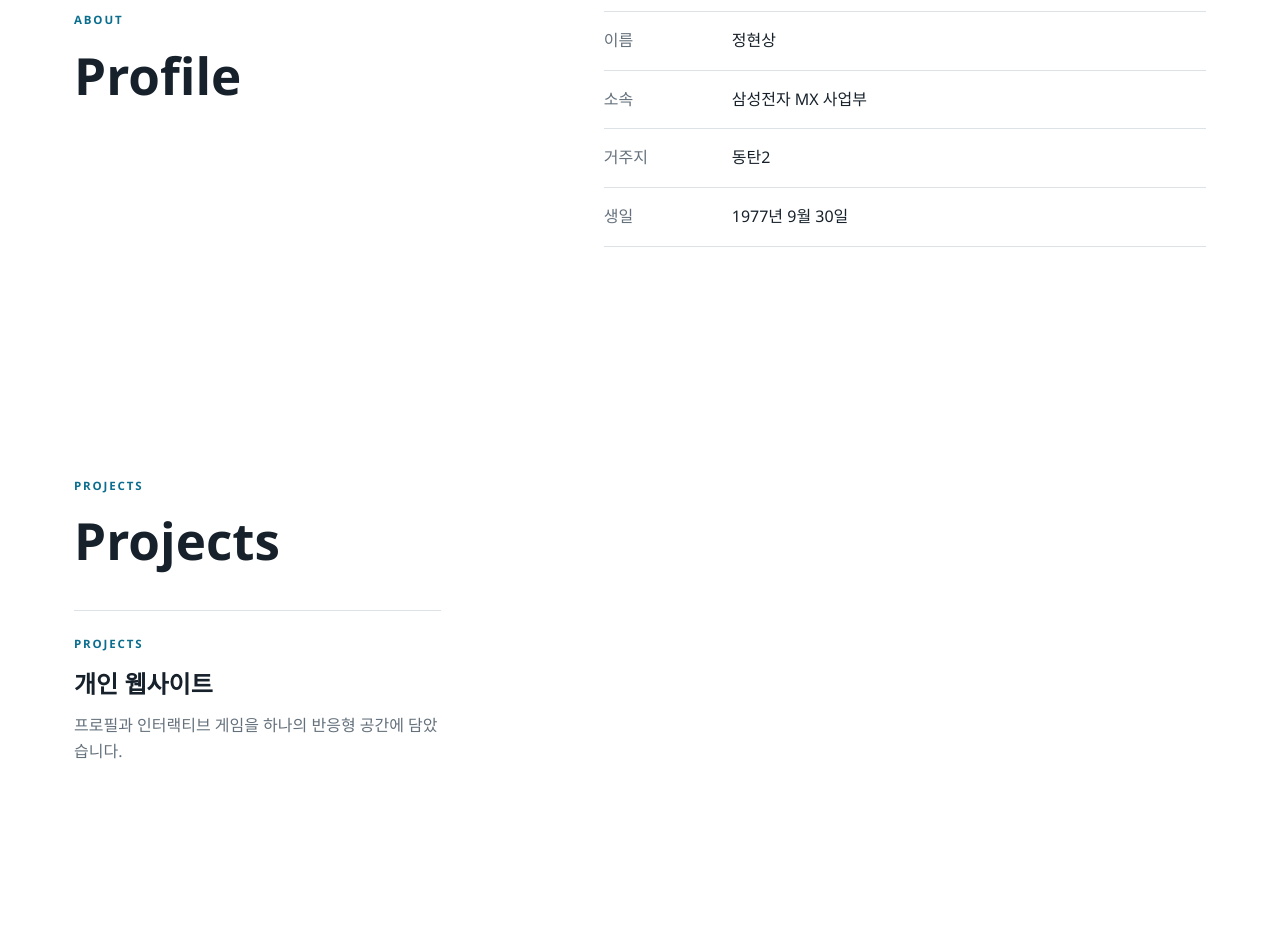
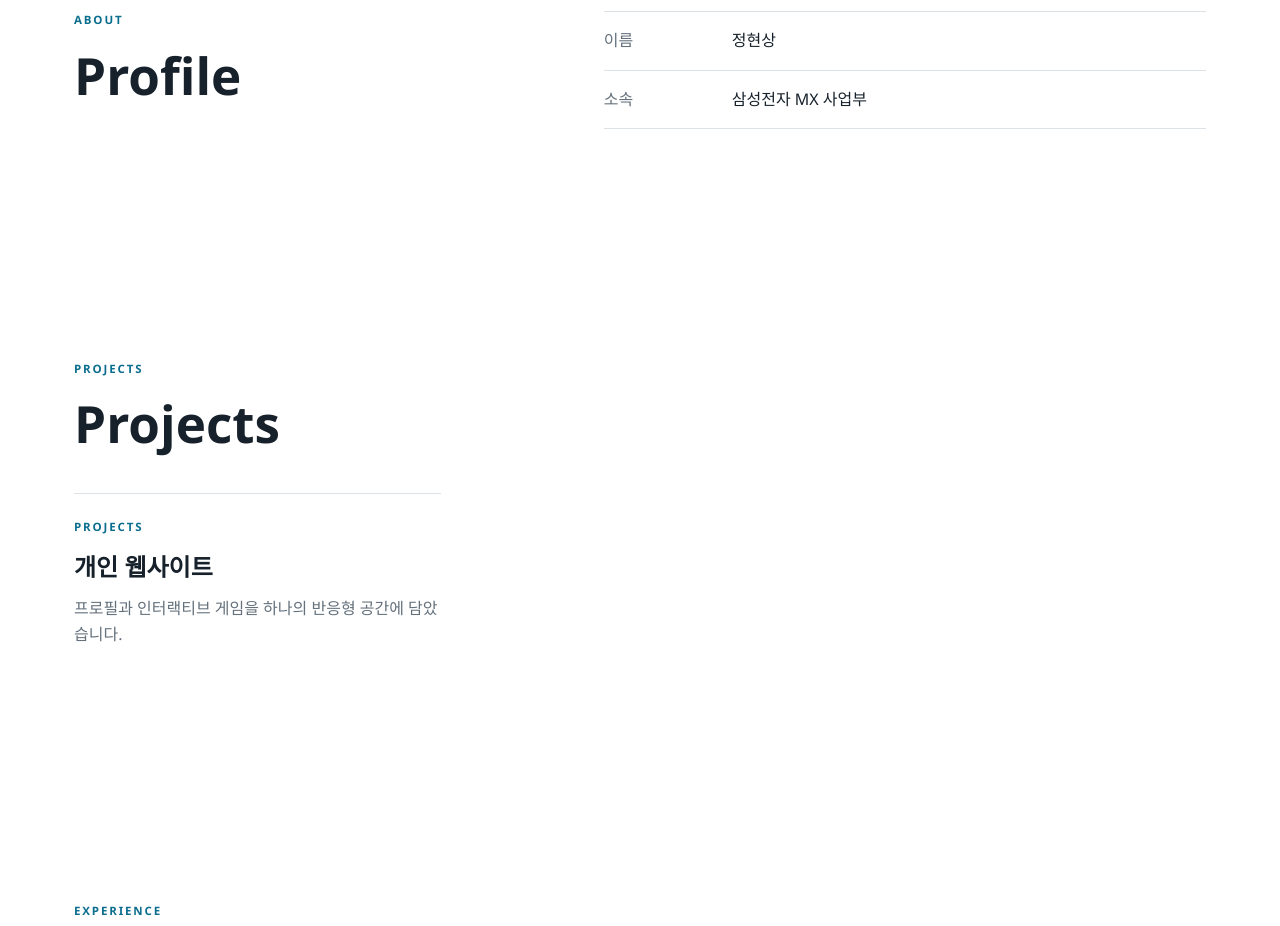
Before and after one commit to hyunsangjung/hyunsangjung.github.io, a plain HTML site: page index.html in a window 1280 px wide. Shown: the part 1020-1946 px from the top of the page. Drawn offline with Linux system fonts and the light colour scheme.

Commit message:
Remove private profile fields

```diff
--- a/index.html
+++ b/index.html
@@ -42,8 +42,6 @@
         <dl class="profile-list">
           <div><dt>이름</dt><dd>정현상</dd></div>
           <div><dt>소속</dt><dd>삼성전자 MX 사업부</dd></div>
-          <div><dt>거주지</dt><dd>동탄2</dd></div>
-          <div><dt>생일</dt><dd>1977년 9월 30일</dd></div>
         </dl>
       </section>
 
```
